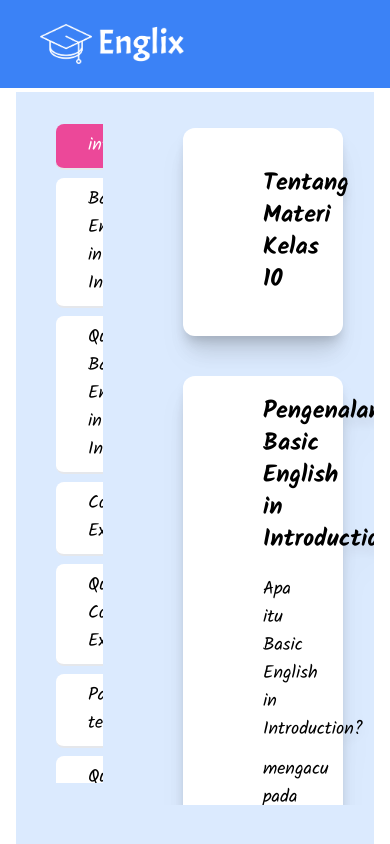
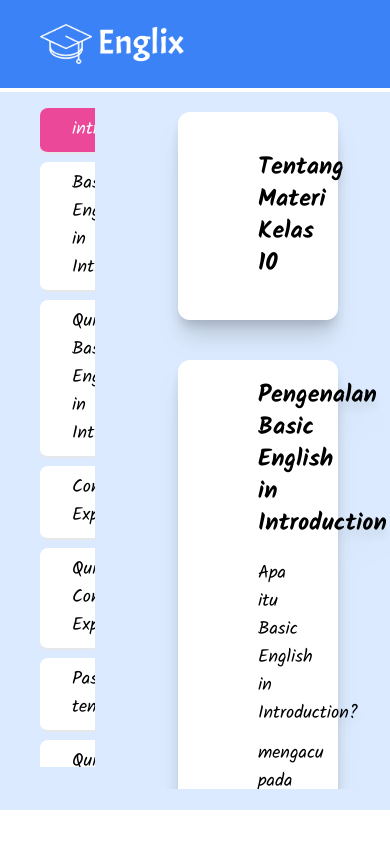
Before and after one commit to TrustyKrab/Englix-Client, a React (Vite) app: page /Kelas10Page in a window 390 px wide. Shown: the top 844 px of the page. Built offline with nearby package versions, Linux system fonts and the light colour scheme; no server answers; sample sign-in values are in the browser's storage.

Commit message:
responsives

```diff
--- a/src/assets/Pages/Kelas10Page/Kelas10Page.jsx
+++ b/src/assets/Pages/Kelas10Page/Kelas10Page.jsx
@@ -5,13 +5,14 @@ import NavbarHome from '../../Layout/Navbar/NavbarHome'
 export default function Kelas10Page() {
 
     return (
-        <div class="container mx-auto p-4 md:p-6 lg:p-8">
+        <>
             <NavbarHome />
-            <div class="bg-blue-100 py-20 w-full font-main">
-                <div class="flex-1 h-screen md:h-[70vh] lg:h-[80vh]">
+            <div className="bg-blue-100 py-20 w-full font-main">
+
+                <div className="flex-1 h-[77vh] ">
                     <SidebarK10 />
                 </div>
             </div>
-        </div>
+        </>
     )
 }
```
